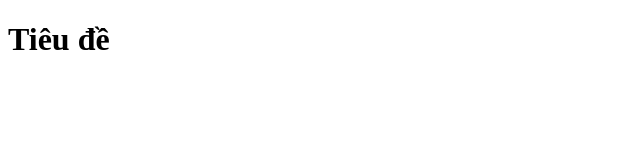
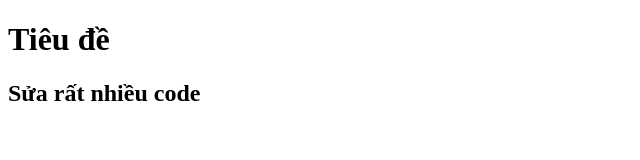
Before and after one commit to Levankhaitsv/DU_AN_7, a plain HTML site: page index.html in a window 1280 px wide. Shown: the whole page, without its empty margins (0-640 px from the left). Drawn offline with Linux system fonts and the light colour scheme.

Commit message:
1. Sửa code rất nhiều

```diff
--- a/index.html
+++ b/index.html
@@ -7,5 +7,6 @@
   </head>
   <body>
     <h1>Tiêu đề</h1>
+    <h2>Sửa rất nhiều code</h2>
   </body>
 </html>
```
